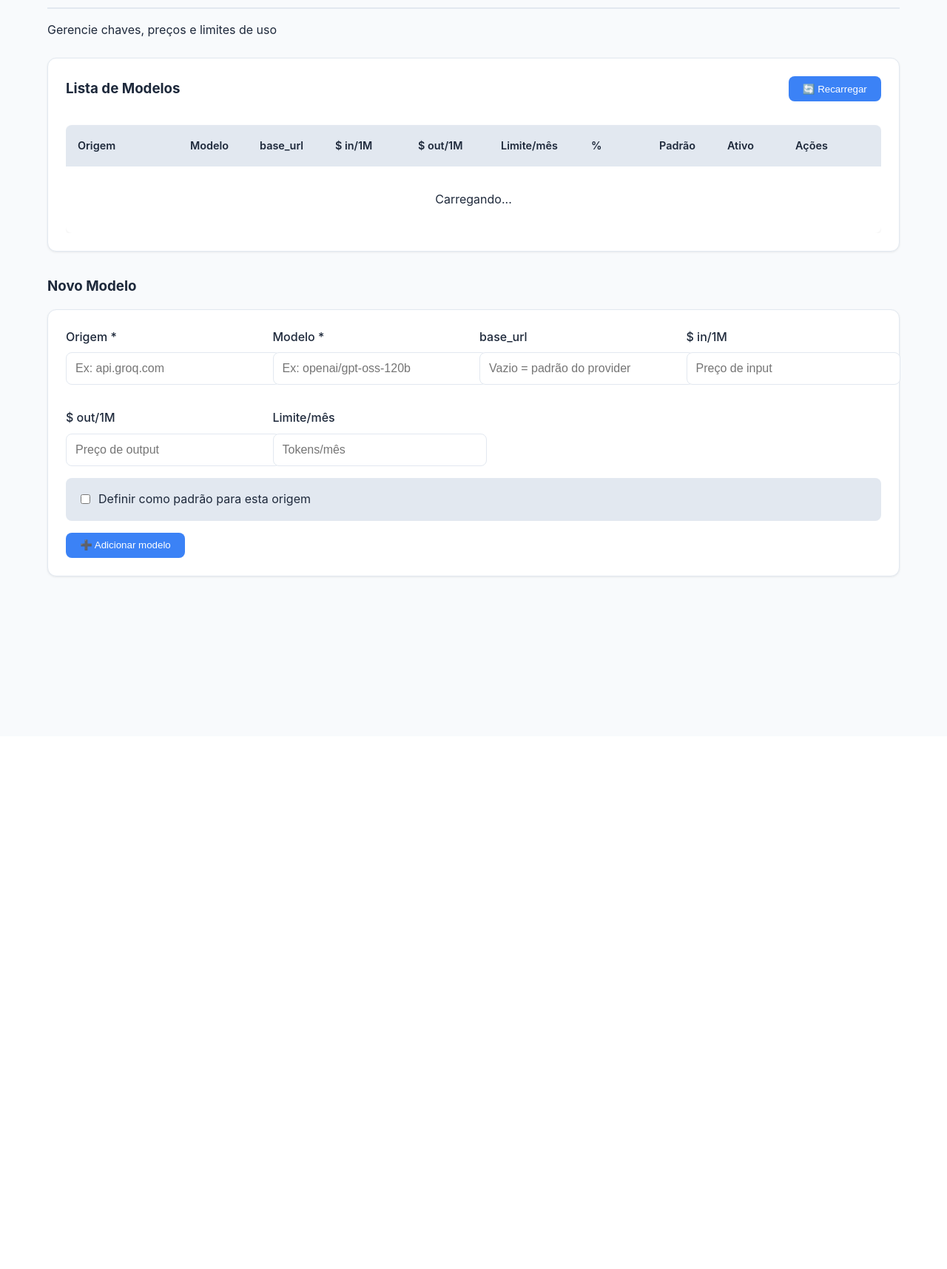
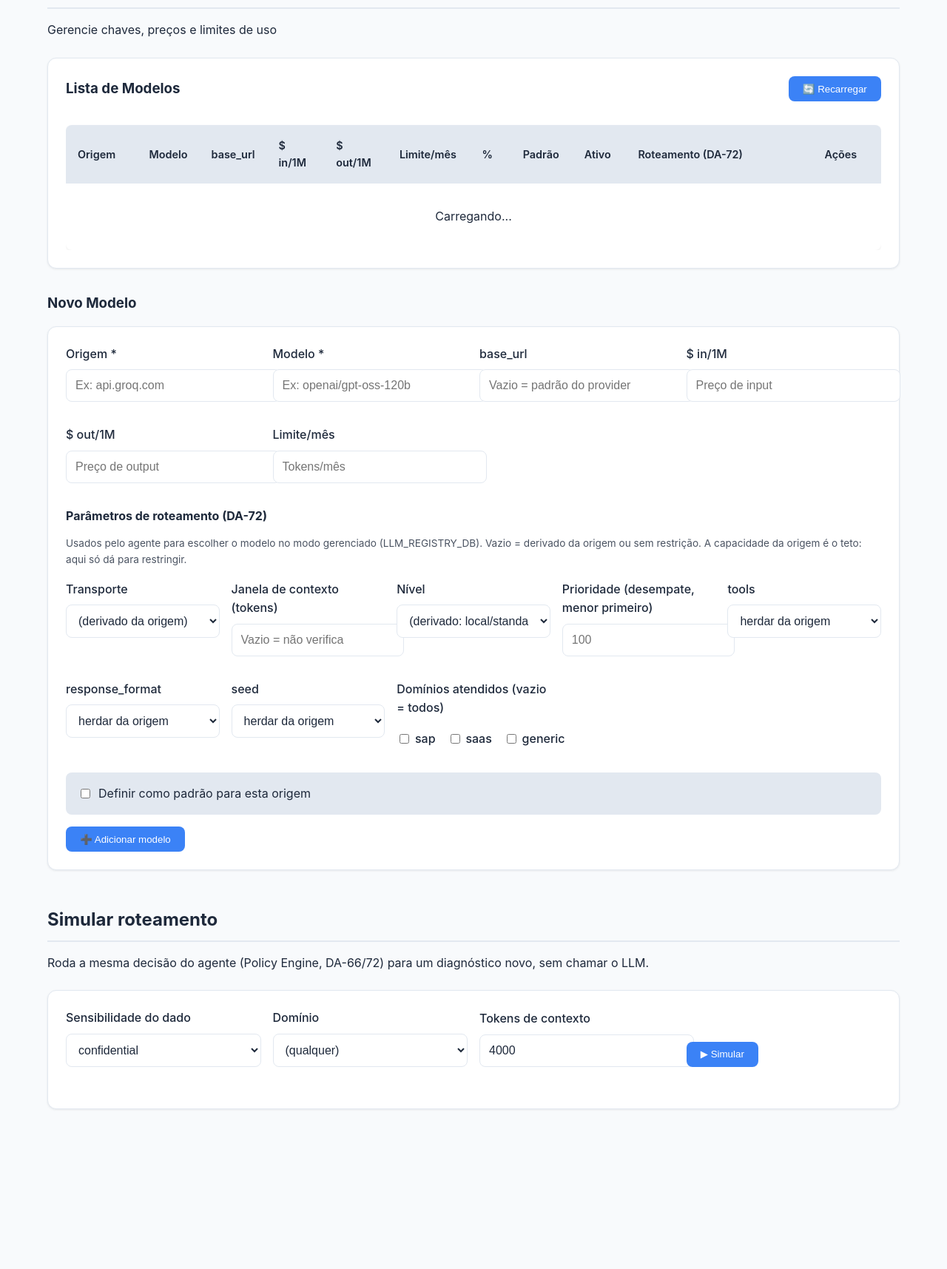
Before and after one commit to marcos-slima/copilot-platform, a Python web app: template app/admin/templates/models.html in a window 1280 px wide. Shown: the part 1198-2913 px from the top of the page at 74% size. Before the commit the page ends 1979 px from the top, so only its background shows below. Run offline with Jinja, Linux system fonts and the light colour scheme; the template is opened without the code that fills it, so the values that code supplies are empty.

Commit message:
feat(admin-ui): parametros de roteamento, orcamento/pesos e simulador
Tela de Modelos: coluna "Roteamento", edicao de modelo (o formulario serve
para criar e editar), campos DA-72, orcamento e pesos nos overrides de
runtime (enviados como numero) e o simulador que mostra posicao ou motivo
de cada modelo. Remove o id="msg" duplicado.

Co-Authored-By: Claude Opus 5.5 <noreply@anthropic.com>
Claude-Session: https://claude.ai/code/session_01DGpkHJUw2ciappBG6k2e2N

```diff
--- a/app/admin/static/models.js
+++ b/app/admin/static/models.js
@@ -32,6 +32,12 @@ function loadRuntimeConfig() {
       { key: 'rule_engine_enabled', label: 'RULE_ENGINE_ENABLED', type: 'toggle' },
       { key: 'diagnosis_timeout_seconds', label: 'DIAGNOSIS_TIMEOUT_SECONDS', type: 'text' },
       { key: 'llm_request_timeout_seconds', label: 'LLM_REQUEST_TIMEOUT_SECONDS', type: 'text' },
+      // DA-72: orçamento (DA-67) e pesos do score de roteamento
+      { key: 'diagnosis_budget_usd', label: 'DIAGNOSIS_BUDGET_USD', type: 'text' },
+      { key: 'llm_budget_reserve_ratio', label: 'LLM_BUDGET_RESERVE_RATIO', type: 'text' },
+      { key: 'llm_gateway_max_cost_usd', label: 'LLM_GATEWAY_MAX_COST_USD', type: 'text' },
+      { key: 'llm_routing_cost_weight', label: 'LLM_ROUTING_COST_WEIGHT', type: 'text' },
+      { key: 'llm_routing_latency_weight', label: 'LLM_ROUTING_LATENCY_WEIGHT', type: 'text' },
     ];
 
     for (const f of fields) {
@@ -96,7 +102,7 @@ function showRuntimeDiffBanner(cfg) {
     return;
   }
 
-  const diffFields = ['llm_registry_db', 'llm_provider', 'llm_route', 'llm_fallback_provider', 'llm_credentials_master_key', 'data_sovereignty_mode', 'confidential_allowed_origins', 'require_auth', 'rule_engine_enabled', 'diagnosis_timeout_seconds', 'llm_request_timeout_seconds'];
+  const diffFields = ['llm_registry_db', 'llm_provider', 'llm_route', 'llm_fallback_provider', 'llm_credentials_master_key', 'data_sovereignty_mode', 'confidential_allowed_origins', 'require_auth', 'rule_engine_enabled', 'diagnosis_timeout_seconds', 'llm_request_timeout_seconds', 'diagnosis_budget_usd', 'llm_budget_reserve_ratio', 'llm_gateway_max_cost_usd', 'llm_routing_cost_weight', 'llm_routing_latency_weight'];
   let hasDiff = false;
   for (const key of diffFields) {
     if (String(cfg[key]) !== String(envValues[key])) {
@@ -142,11 +148,23 @@ function toggleRuntimeConfig(key, target) {
     .catch(e => document.getElementById('msg').textContent = 'Erro: ' + e.message);
 }
 
+// Campos numéricos do runtime-config: o PATCH valida número (Pydantic).
+const NUMERIC_RUNTIME_KEYS = new Set([
+  'diagnosis_timeout_seconds', 'llm_request_timeout_seconds', 'diagnosis_budget_usd',
+  'llm_budget_reserve_ratio', 'llm_gateway_max_cost_usd', 'llm_routing_cost_weight',
+  'llm_routing_latency_weight',
+]);
+
 function editRuntimeConfig(key, currentVal) {
-  const label = key.replace('llm_', '').replace('_', ' ').toUpperCase();
+  const label = key.toUpperCase();
   const newVal = prompt(`Novo valor para ${label} (atual: ${currentVal ?? '(vazio)'})`);
   if (newVal === null) return; // cancelado
-  adminFetch('/admin/api/runtime-config', {method:'PATCH', body: JSON.stringify({[key]: newVal || null})})
+  let value = newVal.trim() || null;
+  if (value !== null && NUMERIC_RUNTIME_KEYS.has(key)) {
+    value = Number(value.replace(',', '.'));
+    if (!Number.isFinite(value)) { document.getElementById('msg').textContent = 'Valor numérico inválido'; return; }
+  }
+  adminFetch('/admin/api/runtime-config', {method:'PATCH', body: JSON.stringify({[key]: value})})
     .then(r => r.ok ? loadRuntimeConfig() : r.json().then(j => { throw new Error(j.detail); }))
     .catch(e => document.getElementById('msg').textContent = 'Erro: ' + e.message);
 }
@@ -202,11 +220,12 @@ function loadModels() {
     const tb = document.getElementById('models-body');
     tb.innerHTML = '';
     if (!rows.length) {
-      tb.innerHTML = '<tr><td colspan="10" style="text-align: center; padding: 2rem; color: var(--text); opacity: 0.7;">Nenhum modelo registrado</td></tr>';
+      tb.innerHTML = '<tr><td colspan="11" style="text-align: center; padding: 2rem; color: var(--text); opacity: 0.7;">Nenhum modelo registrado</td></tr>';
       btn.textContent = originalText;
       btn.disabled = false;
       return;
     }
+    MODELS_BY_ID = Object.fromEntries(rows.map(m => [m.id, m]));
     for (const m of rows) {
       const pct = m.usage.percent == null ? '—' : m.usage.percent + '%';
       const tr = document.createElement('tr');
@@ -220,7 +239,9 @@ function loadModels() {
         <td style="font-family: monospace; font-size: 0.9rem;">${pct}</td>
         <td>${m.is_default ? '<span style="color: var(--success);">✓</span>' : '—'}</td>
         <td>${m.enabled ? '<span class="status-badge status-active">Sim</span>' : '<span class="status-badge status-degraded">Não</span>'}</td>
+        <td style="font-size: 0.85rem;">${routingSummary(m)}</td>
         <td>
+          <button data-click="editModel" data-args="${escapeAttr(JSON.stringify([m.id]))}" class="btn" style="padding: 0.4rem 0.8rem; background: var(--border);" title="Editar">✏️</button>
           <button data-click="setCredential" data-args="${escapeAttr(JSON.stringify([m.provider_origin]))}" class="btn" style="padding: 0.4rem 0.8rem; background: var(--border);">🔐</button>
           <button data-click="toggleModel" data-args="${escapeAttr(JSON.stringify([m.id, !m.enabled]))}" class="btn" style="padding: 0.4rem 0.8rem; background: var(--border);">🔄</button>
           <button data-click="delModel" data-args="${escapeAttr(JSON.stringify([m.id]))}" class="btn btn-danger" style="padding: 0.4rem 0.8rem;">🗑️</button>
@@ -259,24 +280,159 @@ function delModel(id) {
     .then(() => loadModels()).catch(e => document.getElementById('msg').textContent = e.message);
 }
 
-function addModel(e) {
-  e.preventDefault();
-  const f = new FormData(e.target);
-  const body = Object.fromEntries([...f.entries()].map(([k,v]) => [
-    k, (k === 'is_default') ? !!v : (v === '' ? null : v)
-  ]));
+// ---------------------------------------------------------------------------
+// DA-72: parâmetros de roteamento por modelo
+// ---------------------------------------------------------------------------
 
-  const btn = e.target.querySelector('button[type="submit"]');
+let MODELS_BY_ID = {};
+
+function routingSummary(m) {
+  const parts = [];
+  parts.push(escapeHtml(m.transport || 'transporte derivado'));
+  parts.push(m.context_window_tokens ? escapeHtml(Math.round(m.context_window_tokens / 1000) + 'k ctx') : 'ctx livre');
+  const noCaps = ['tools', 'response_format', 'seed'].filter(c => m['supports_' + c] === false);
+  if (noCaps.length) parts.push('sem ' + escapeHtml(noCaps.join('/')));
+  parts.push(m.domains && m.domains.length ? escapeHtml(m.domains.join(',')) : 'todos os domínios');
+  parts.push(escapeHtml(m.tier || 'nível derivado'));
+  parts.push('p' + escapeHtml(m.priority ?? 100));
+  return parts.join(' · ');
+}
+
+const ROUTING_FIELDS = ['transport', 'context_window_tokens', 'tier', 'priority',
+  'supports_tools', 'supports_response_format', 'supports_seed'];
+
+function _modelBody(form, editing) {
+  const f = new FormData(form);
+  const body = {};
+  for (const key of ['provider_origin', 'model_id']) if (!editing) body[key] = (f.get(key) || '').trim();
+  body.base_url = (f.get('base_url') || '').trim() || null;
+  for (const key of ['price_in_per_1m', 'price_out_per_1m']) {
+    const v = f.get(key); body[key] = v === '' || v == null ? null : Number(v);
+  }
+  for (const key of ['monthly_limit_tokens', 'context_window_tokens']) {
+    const v = f.get(key); body[key] = v === '' || v == null ? null : parseInt(v, 10);
+  }
+  const prio = f.get('priority');
+  if (prio !== '' && prio != null) body.priority = parseInt(prio, 10);
+  body.transport = f.get('transport') || null;
+  body.tier = f.get('tier') || null;
+  for (const key of ['supports_tools', 'supports_response_format', 'supports_seed']) {
+    body[key] = f.get(key) === 'false' ? false : null;
+  }
+  const domains = f.getAll('domains');
+  body.domains = domains.length ? domains : null;
+  body.is_default = !!f.get('is_default');
+  return body;
+}
+
+function saveModel(e) {
+  const form = this;
+  const id = form.querySelector('[name=id]').value;
+  const editing = !!id;
+  const btn = form.querySelector('#model-submit');
   const originalText = btn.textContent;
-  btn.textContent = 'Adicionando...';
+  btn.textContent = editing ? 'Salvando...' : 'Adicionando...';
   btn.disabled = true;
 
-  adminFetch('/admin/api/models', {method:'POST', body: JSON.stringify(body)})
-    .then(r => r.ok ? loadModels() : r.json().then(j => { throw new Error(j.detail); }))
-    .then(() => e.target.reset())
-    .catch(err => document.getElementById('msg').textContent = err.message)
+  const req = editing
+    ? adminFetch('/admin/api/models/' + encodeURIComponent(id), {method: 'PATCH', body: JSON.stringify(_modelBody(form, true))})
+    : adminFetch('/admin/api/models', {method: 'POST', body: JSON.stringify(_modelBody(form, false))});
+  req.then(r => r.ok ? null : r.json().then(j => { throw new Error(typeof j.detail === 'string' ? j.detail : JSON.stringify(j.detail)); }))
+    .then(() => { resetModelForm(); loadModels(); })
+    .catch(err => { const msg = document.getElementById('msg'); msg.textContent = err.message; msg.style.display = 'block'; })
     .finally(() => { btn.textContent = originalText; btn.disabled = false; });
+  return false;
+}
 
+function editModel(id) {
+  const m = MODELS_BY_ID[id];
+  if (!m) return;
+  const form = document.getElementById('newmodel');
+  form.querySelector('[name=id]').value = m.id;
+  const set = (name, value) => { const el = form.querySelector(`[name=${name}]`); if (el) el.value = value == null ? '' : value; };
+  set('provider_origin', m.provider_origin);
+  set('model_id', m.model_id);
+  form.querySelector('[name=provider_origin]').disabled = true;
+  form.querySelector('[name=model_id]').disabled = true;
+  set('base_url', m.base_url);
+  set('price_in_per_1m', m.price_in_per_1m);
+  set('price_out_per_1m', m.price_out_per_1m);
+  set('monthly_limit_tokens', m.monthly_limit_tokens);
+  for (const key of ROUTING_FIELDS) {
+    if (key.startsWith('supports_')) set(key, m[key] === false ? 'false' : '');
+    else set(key, m[key]);
+  }
+  form.querySelectorAll('[name=domains]').forEach(cb => { cb.checked = (m.domains || []).includes(cb.value); });
+  form.querySelector('[name=is_default]').checked = !!m.is_default;
+  document.getElementById('model-form-title').textContent = 'Editar modelo — ' + m.model_id;
+  document.getElementById('model-submit').textContent = '💾 Salvar alterações';
+  document.getElementById('model-cancel').style.display = 'inline-block';
+  form.scrollIntoView({behavior: 'smooth'});
+}
+
+function resetModelForm() {
+  const form = document.getElementById('newmodel');
+  form.reset();
+  form.querySelector('[name=id]').value = '';
+  form.querySelector('[name=provider_origin]').disabled = false;
+  form.querySelector('[name=model_id]').disabled = false;
+  document.getElementById('model-form-title').textContent = 'Novo Modelo';
+  document.getElementById('model-submit').textContent = '➕ Adicionar modelo';
+  document.getElementById('model-cancel').style.display = 'none';
+}
+
+const REASON_LABELS = {
+  origin_nao_resolvida: 'origem não resolvida',
+  soberania_bloqueada: 'soberania',
+  capability_faltando: 'capacidade',
+  circuito_aberto: 'circuito aberto',
+  orcamento_excedido: 'orçamento',
+  janela_insuficiente: 'janela de contexto',
+  dominio_nao_atendido: 'domínio',
+  nivel_nao_autorizado: 'nível',
+  limite_mensal_atingido: 'limite mensal',
+  credencial_ausente: 'credencial',
+  destino_fora_da_origem: 'destino fora da origem',
+};
+
+function previewRouting(e) {
+  const f = new FormData(this);
+  const params = new URLSearchParams({sensitivity: f.get('sensitivity'), tokens: f.get('tokens') || '4000'});
+  if (f.get('domain')) params.set('domain', f.get('domain'));
+  adminFetch('/admin/api/routing/preview?' + params.toString()).then(r => {
+    if (r.status === 401) throw new Error('Chave admin inválida — insira acima');
+    if (!r.ok) return r.json().then(j => { throw new Error(typeof j.detail === 'string' ? j.detail : JSON.stringify(j.detail)); });
+    return r.json();
+  }).then(d => {
+    const mode = d.mode === 'registry' ? 'registro de modelos (LLM_REGISTRY_DB)' : '.env (primário + fallback)';
+    const chosen = d.all_rejected ? '<strong style="color: var(--error);">nenhum modelo elegível — o diagnóstico falharia (503)</strong>'
+      : `escolhido: <strong>${escapeHtml(d.candidates[0].model_id || d.selected_provider)}</strong>`;
+    document.getElementById('preview-summary').innerHTML =
+      `Modo: ${escapeHtml(mode)} · orçamento disponível US$ ${escapeHtml(d.budget_remaining_usd)} · pesos custo ${escapeHtml(d.weights.cost)} / latência ${escapeHtml(d.weights.latency)} · ${chosen}`;
+    const tb = document.getElementById('preview-body');
+    tb.innerHTML = '';
+    for (const c of d.candidates) {
+      const tr = document.createElement('tr');
+      const status = c.allowed
+        ? '<span class="status-badge status-active">elegível</span>'
+        : c.reasons.map(r => `<span class="status-badge status-offline" style="margin: 0 0.2rem 0.2rem 0;">${escapeHtml(REASON_LABELS[r] || r)}</span>`).join('')
+          + `<div style="font-size: 0.8rem; opacity: 0.8;">${escapeHtml(c.detail.join(' · '))}</div>`;
+      tr.innerHTML = `
+        <td>${c.rank ?? '—'}</td>
+        <td style="font-weight: 500;">${escapeHtml(c.model_id || c.provider)}</td>
+        <td style="font-family: monospace; font-size: 0.85rem;">${escapeHtml(c.origin)} <span style="opacity: 0.6;">(${escapeHtml(c.locality)})</span></td>
+        <td>${escapeHtml(c.tier || '—')}</td>
+        <td style="font-family: monospace;">${escapeHtml(Number(c.estimated_cost_usd).toFixed(4))}</td>
+        <td style="font-family: monospace;">${c.latency_ms == null ? '—' : escapeHtml(Math.round(c.latency_ms) + ' ms')}</td>
+        <td style="font-family: monospace;">${c.score == null ? '—' : escapeHtml(c.score)}</td>
+        <td>${status}</td>`;
+      tb.appendChild(tr);
+    }
+    document.getElementById('preview-table').style.display = 'table';
+  }).catch(err => {
+    const s = document.getElementById('preview-summary');
+    s.textContent = 'Erro: ' + err.message;
+  });
   return false;
 }
 
--- a/app/admin/templates/models.html
+++ b/app/admin/templates/models.html
@@ -16,7 +16,7 @@
 
     <!-- Banner quando DB != .env -->
     <div id="runtime-diff-banner" style="display:none; padding: 0.75rem 1rem; margin-bottom: 1rem; background: #fff3cd; border-radius: 6px; font-size: 0.9rem;">
-      ⚠️ Valores do banco diferem do .env — campos que exigem restart: LLM_REGISTRY_DB, LLM_PROVIDER, LLM_ROUTE, LLM_FALLBACK_PROVIDER. Demais campos (DATA_SOVEREIGNTY_MODE, CONFIDENTIAL_ALLOWED_ORIGINS, REQUIRE_AUTH, RULE_ENGINE_ENABLED, DIAGNOSIS_TIMEOUT_SECONDS, LLM_REQUEST_TIMEOUT_SECONDS) sao aplicados em tempo real.
+      ⚠️ Valores do banco diferem do .env — campos que exigem restart: LLM_REGISTRY_DB, LLM_PROVIDER, LLM_ROUTE, LLM_FALLBACK_PROVIDER. Demais campos (DATA_SOVEREIGNTY_MODE, CONFIDENTIAL_ALLOWED_ORIGINS, REQUIRE_AUTH, RULE_ENGINE_ENABLED, DIAGNOSIS_TIMEOUT_SECONDS, LLM_REQUEST_TIMEOUT_SECONDS e os de orçamento e roteamento) sao aplicados em tempo real.
     </div>
 
     <table id="runtime-config-table" style="width: 100%;">
@@ -69,19 +69,21 @@
             <th style="width: 60px;">%</th>
             <th style="width: 60px;">Padrão</th>
             <th style="width: 60px;">Ativo</th>
-            <th style="width: 100px;">Ações</th>
+            <th style="min-width: 220px;">Roteamento (DA-72)</th>
+            <th style="width: 130px;">Ações</th>
           </tr>
         </thead>
         <tbody id="models-body">
-          <tr><td colspan="10" style="text-align: center; padding: 2rem;">Carregando...</td></tr>
+          <tr><td colspan="11" style="text-align: center; padding: 2rem;">Carregando...</td></tr>
         </tbody>
       </table>
     </div>
   </div>
 
-  <h3 style="margin-top: 2rem; margin-bottom: 1rem; color: var(--text);">Novo Modelo</h3>
+  <h3 id="model-form-title" style="margin-top: 2rem; margin-bottom: 1rem; color: var(--text);">Novo Modelo</h3>
   <div class="card">
-    <form id="newmodel" data-submit="addModel">
+    <form id="newmodel" data-submit="saveModel">
+      <input type="hidden" name="id" value="">
       <div style="display: grid; grid-template-columns: repeat(auto-fit, minmax(250px, 1fr)); gap: 1rem;">
         <div class="form-group">
           <label>Origem *</label>
@@ -109,6 +111,60 @@
         </div>
       </div>
 
+      <h4 style="margin: 1rem 0 0.5rem; color: var(--text);">Parâmetros de roteamento (DA-72)</h4>
+      <p style="color: var(--text); font-size: 0.85rem; opacity: 0.8; margin-bottom: 1rem;">
+        Usados pelo agente para escolher o modelo no modo gerenciado (LLM_REGISTRY_DB). Vazio = derivado da origem ou sem restrição.
+        A capacidade da origem é o teto: aqui só dá para restringir.
+      </p>
+      <div style="display: grid; grid-template-columns: repeat(auto-fit, minmax(200px, 1fr)); gap: 1rem;">
+        <div class="form-group">
+          <label>Transporte</label>
+          <select name="transport">
+            <option value="">(derivado da origem)</option>
+            <option value="ollama">ollama</option>
+            <option value="openai_compatible">openai_compatible</option>
+            <option value="azure_openai">azure_openai</option>
+          </select>
+        </div>
+        <div class="form-group">
+          <label>Janela de contexto (tokens)</label>
+          <input name="context_window_tokens" type="number" min="256" placeholder="Vazio = não verifica">
+        </div>
+        <div class="form-group">
+          <label>Nível</label>
+          <select name="tier">
+            <option value="">(derivado: local/standard)</option>
+            <option value="local">local</option>
+            <option value="standard">standard</option>
+            <option value="premium">premium (bloqueado)</option>
+          </select>
+        </div>
+        <div class="form-group">
+          <label>Prioridade (desempate, menor primeiro)</label>
+          <input name="priority" type="number" min="0" max="10000" placeholder="100">
+        </div>
+        <div class="form-group">
+          <label>tools</label>
+          <select name="supports_tools"><option value="">herdar da origem</option><option value="false">não suporta</option></select>
+        </div>
+        <div class="form-group">
+          <label>response_format</label>
+          <select name="supports_response_format"><option value="">herdar da origem</option><option value="false">não suporta</option></select>
+        </div>
+        <div class="form-group">
+          <label>seed</label>
+          <select name="supports_seed"><option value="">herdar da origem</option><option value="false">não suporta</option></select>
+        </div>
+        <div class="form-group">
+          <label>Domínios atendidos (vazio = todos)</label>
+          <div style="display: flex; gap: 1rem; padding: 0.5rem 0;">
+            <label style="display: flex; gap: 0.3rem; align-items: center;"><input type="checkbox" name="domains" value="sap" style="width: auto;">sap</label>
+            <label style="display: flex; gap: 0.3rem; align-items: center;"><input type="checkbox" name="domains" value="saas" style="width: auto;">saas</label>
+            <label style="display: flex; gap: 0.3rem; align-items: center;"><input type="checkbox" name="domains" value="generic" style="width: auto;">generic</label>
+          </div>
+        </div>
+      </div>
+
       <div style="display: flex; align-items: center; gap: 0.5rem; margin-bottom: 1rem; padding: 1rem; background: var(--border); border-radius: 8px;">
         <label style="display: flex; align-items: center; gap: 0.5rem; cursor: pointer;">
           <input name="is_default" type="checkbox" style="width: auto;">
@@ -116,11 +172,55 @@
         </label>
       </div>
 
-      <button type="submit" class="btn btn-primary">➕ Adicionar modelo</button>
+      <button type="submit" class="btn btn-primary" id="model-submit">➕ Adicionar modelo</button>
+      <button type="button" class="btn" id="model-cancel" data-click="resetModelForm" style="display: none; background: var(--border);">Cancelar edição</button>
     </form>
   </div>
 
-  <p class="alert" id="msg" style="background: #fee2e2; border-color: #fecaca; color: #991b1b; display: none;"></p>
+  <h2 style="margin-top: 3rem;">Simular roteamento</h2>
+  <p style="color: var(--text); margin-bottom: 1.5rem;">
+    Roda a mesma decisão do agente (Policy Engine, DA-66/72) para um diagnóstico novo, sem chamar o LLM.
+  </p>
+  <div class="card">
+    <form id="routing-preview" data-submit="previewRouting">
+      <div style="display: grid; grid-template-columns: repeat(auto-fit, minmax(180px, 1fr)); gap: 1rem; align-items: end;">
+        <div class="form-group">
+          <label>Sensibilidade do dado</label>
+          <select name="sensitivity"><option value="confidential">confidential</option><option value="public">public</option></select>
+        </div>
+        <div class="form-group">
+          <label>Domínio</label>
+          <select name="domain"><option value="">(qualquer)</option><option value="sap">sap</option><option value="saas">saas</option><option value="generic">generic</option></select>
+        </div>
+        <div class="form-group">
+          <label>Tokens de contexto</label>
+          <input name="tokens" type="number" min="1" value="4000">
+        </div>
+        <div class="form-group">
+          <button type="submit" class="btn btn-primary">▶ Simular</button>
+        </div>
+      </div>
+    </form>
+    <p id="preview-summary" style="color: var(--text); margin: 1rem 0 0.5rem;"></p>
+    <div style="overflow-x: auto;">
+      <table id="preview-table" style="display: none;">
+        <thead>
+          <tr>
+            <th style="width: 50px;">#</th>
+            <th>Modelo</th>
+            <th>Origem</th>
+            <th style="width: 70px;">Nível</th>
+            <th style="width: 90px;">Custo est.</th>
+            <th style="width: 90px;">Latência</th>
+            <th style="width: 70px;">Score</th>
+            <th>Situação</th>
+          </tr>
+        </thead>
+        <tbody id="preview-body"></tbody>
+      </table>
+    </div>
+  </div>
+
 </main>
 
 {% endblock %}
```
